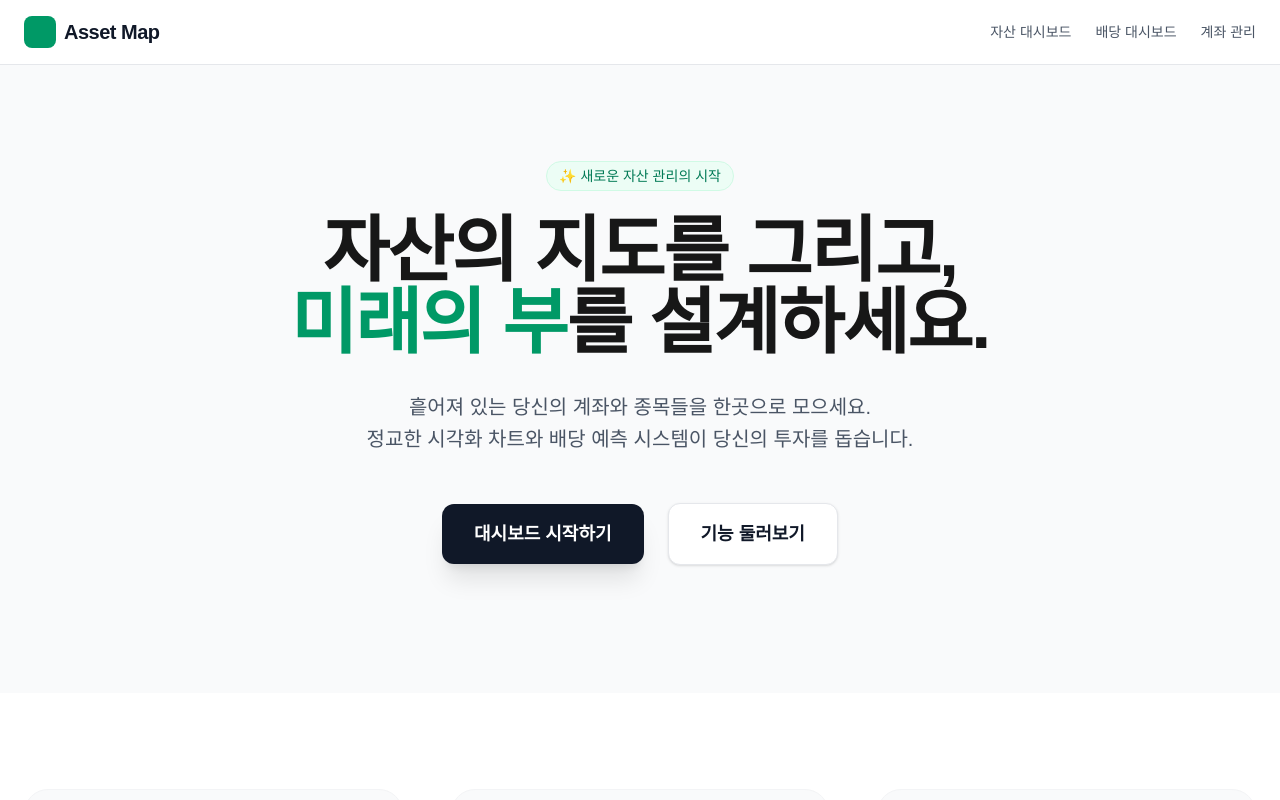
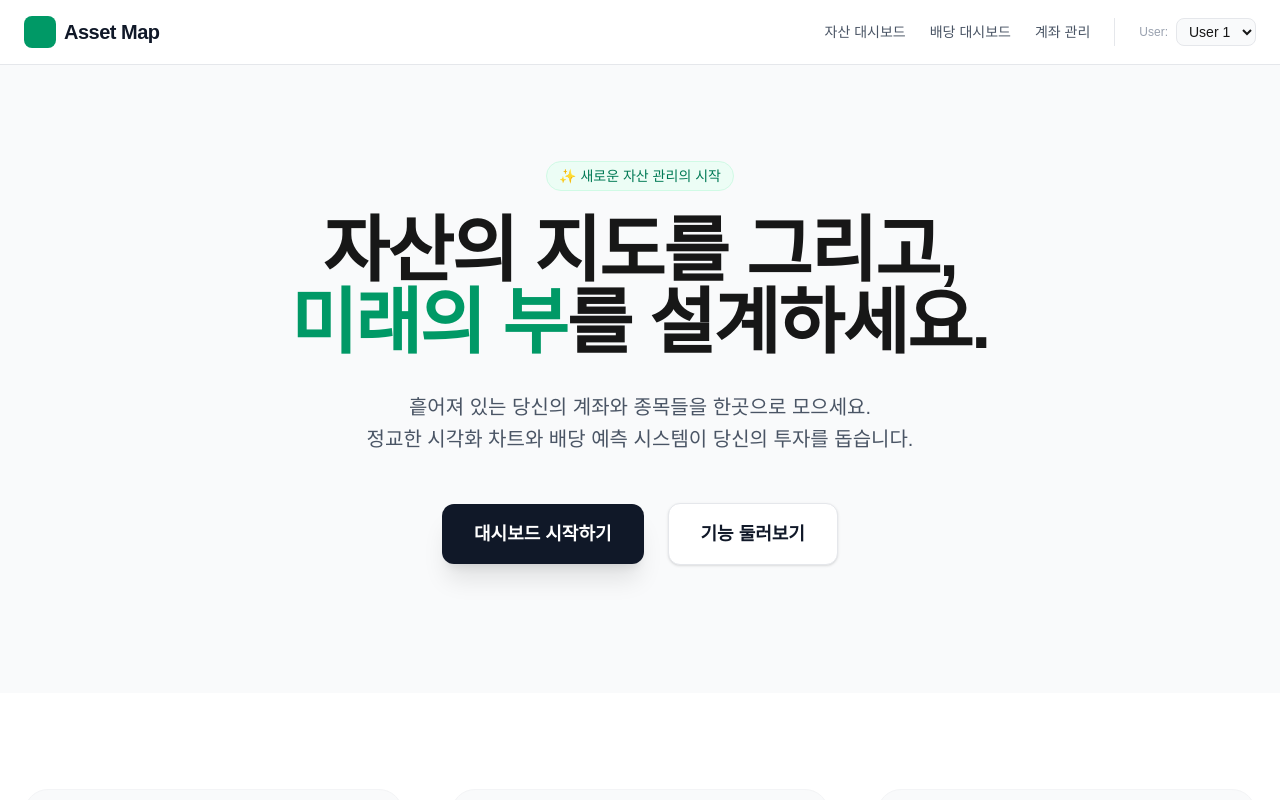
Before and after one commit to heoGom/asset-map, a Next.js app in the folder frontend/: page / in a window 1280 px wide. Shown: the top 800 px of the page. Built offline with nearby package versions, Linux system fonts and the light colour scheme.

Commit message:
feat: add AuthProvider and user simulator in Header

```diff
--- a/frontend/src/app/layout.tsx
+++ b/frontend/src/app/layout.tsx
@@ -2,6 +2,7 @@ import type { Metadata } from "next";
 import { Geist, Geist_Mono } from "next/font/google";
 import "./globals.css";
 import QueryProvider from "@/lib/query-provider";
+import { AuthProvider } from "@/lib/auth-provider";
 import Header from "@/components/layout/Header";
 import Footer from "@/components/layout/Footer";
 
@@ -32,9 +33,11 @@ export default function RootLayout({
     >
       <body className="min-h-full flex flex-col">
         <QueryProvider>
-          <Header />
-          <main className="flex-1">{children}</main>
-          <Footer />
+          <AuthProvider>
+            <Header />
+            <main className="flex-1">{children}</main>
+            <Footer />
+          </AuthProvider>
         </QueryProvider>
       </body>
     </html>
--- a/frontend/src/components/layout/Header.tsx
+++ b/frontend/src/components/layout/Header.tsx
@@ -1,6 +1,11 @@
+"use client";
+
 import Link from "next/link";
+import { useAuth } from "@/lib/auth-provider";
 
 export default function Header() {
+  const { userId, setUserId } = useAuth();
+
   return (
     <nav className="border-b border-gray-200 bg-white">
       <div className="mx-auto flex max-w-7xl items-center justify-between px-6 py-4">
@@ -8,10 +13,23 @@ export default function Header() {
           <div className="h-8 w-8 rounded-lg bg-emerald-600"></div>
           <span className="text-xl font-bold tracking-tight text-gray-900">Asset Map</span>
         </Link>
-        <div className="flex gap-6 text-sm font-medium text-gray-600">
-          <Link href="/assets" className="hover:text-emerald-600">자산 대시보드</Link>
-          <Link href="/dividends" className="hover:text-emerald-600">배당 대시보드</Link>
-          <Link href="/accounts" className="hover:text-emerald-600">계좌 관리</Link>
+        <div className="flex items-center gap-6">
+          <div className="flex gap-6 text-sm font-medium text-gray-600">
+            <Link href="/assets" className="hover:text-emerald-600">자산 대시보드</Link>
+            <Link href="/dividends" className="hover:text-emerald-600">배당 대시보드</Link>
+            <Link href="/accounts" className="hover:text-emerald-600">계좌 관리</Link>
+          </div>
+          <div className="flex items-center gap-2 border-l border-gray-200 pl-6">
+            <span className="text-xs text-gray-400">User:</span>
+            <select
+              value={userId}
+              onChange={(e) => setUserId(Number(e.target.value))}
+              className="rounded-lg border border-gray-200 bg-gray-50 px-2 py-1 text-sm font-medium focus:outline-none"
+            >
+              <option value={1}>User 1</option>
+              <option value={2}>User 2</option>
+            </select>
+          </div>
         </div>
       </div>
     </nav>
--- /dev/null
+++ b/frontend/src/lib/auth-provider.tsx
@@ -0,0 +1,37 @@
+"use client";
+
+import React, { createContext, useContext, useState, useEffect } from 'react';
+
+interface AuthContextType {
+  userId: number;
+  setUserId: (id: number) => void;
+}
+
+const AuthContext = createContext<AuthContextType>({
+  userId: 1,
+  setUserId: () => {},
+});
+
+export function AuthProvider({ children }: { children: React.ReactNode }) {
+  const [userId, setUserId] = useState<number>(1);
+
+  useEffect(() => {
+    const savedUserId = localStorage.getItem('mock_userId');
+    if (savedUserId) {
+      setUserId(Number(savedUserId));
+    }
+  }, []);
+
+  const handleSetUserId = (id: number) => {
+    setUserId(id);
+    localStorage.setItem('mock_userId', String(id));
+  };
+
+  return (
+    <AuthContext.Provider value={{ userId, setUserId: handleSetUserId }}>
+      {children}
+    </AuthContext.Provider>
+  );
+}
+
+export const useAuth = () => useContext(AuthContext);
```
